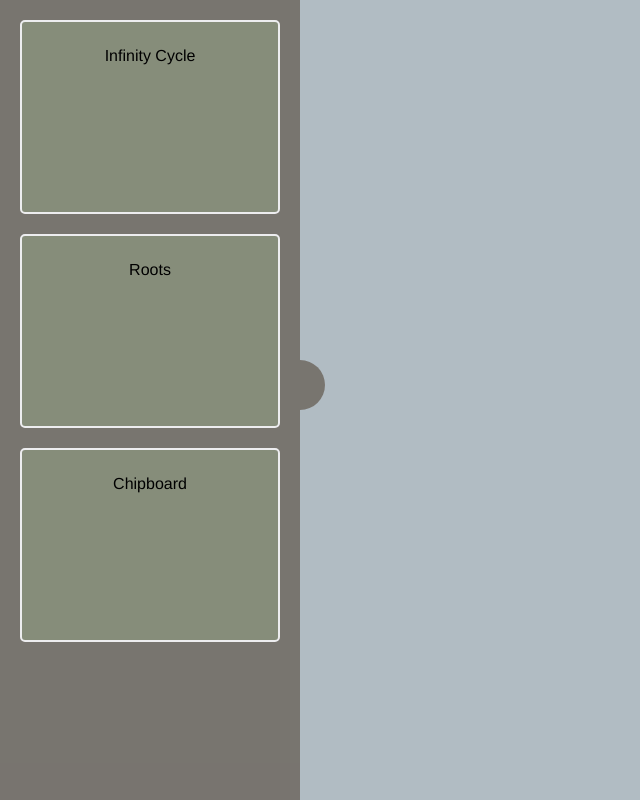
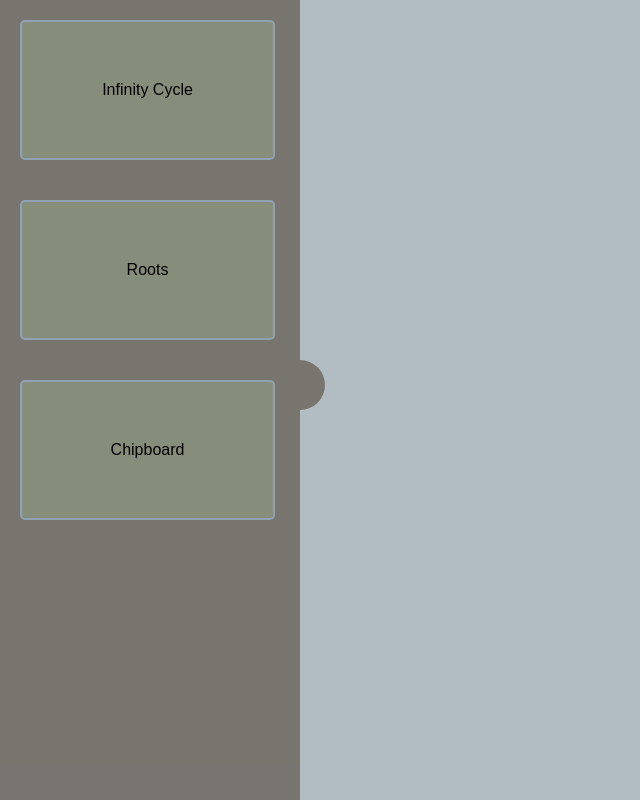
Before and after one commit to edwardsCam/generative, a React app: page / in a window 1280 px wide. Shown: the whole page, without its empty margins (0-640 px from the left). Built offline with nearby package versions, Linux system fonts and the light colour scheme.

Commit message:
added some focus styling to the controls

```diff
--- a/src/components/PatternTray.js
+++ b/src/components/PatternTray.js
@@ -21,7 +21,7 @@ export default class PatternTray extends React.Component {
   render() {
     return (
       <Tray side='left' isOpen={this.props.isOpen} >
-        <div className={styles.hoverIcon} onClick={this.props.onClickExpander} />
+        <button className={styles.hoverIcon} onClick={this.props.onClickExpander} />
         {this.props.isOpen && (
           <div className={styles.content}>
             { patternManifest.map(this.renderPatternSelector) }
--- a/src/components/PropsTray.js
+++ b/src/components/PropsTray.js
@@ -28,7 +28,7 @@ export default class PropsTray extends React.Component {
     const { pattern, isOpen, onClickExpander } = this.props;
     return pattern && (
       <Tray side='right' isOpen={isOpen} >
-        <div className={styles.hoverIcon} onClick={onClickExpander} />
+        <button className={styles.hoverIcon} onClick={onClickExpander} />
         {isOpen && (
           <div className={styles.content}>
             {pattern.propConfig.map(this.renderControl)}
--- a/src/components/Tray.scss
+++ b/src/components/Tray.scss
@@ -41,11 +41,13 @@
   min-height: 50px;
   cursor: pointer;
   background-color: rgba(107, 99, 91, 0.8);
+  border: none;
   transition-property: border-radius, right, margin-left, background-color, min-width, min-height, top;
   transition-duration: 0.4s, 0.4s, 0.4s, 0.1s, 0.1s, 0.1s, 0.1s;
   transition-timing-function: ease;
 
-  &:hover {
+  &:hover,
+  &:focus {
     min-width: 35px;
     min-height: 60px;
     top: 44%;
--- a/src/components/ui/PatternSelector/index.js
+++ b/src/components/ui/PatternSelector/index.js
@@ -12,12 +12,12 @@ export default class PatternSelector extends React.Component {
   render() {
     const { pattern } = this.props;
     return (
-      <div
+      <button
         className={styles.patternSelector}
         onClick={() => this.props.onSelectPattern(pattern)}
       >
         {pattern.name}
-      </div>
+      </button>
     );
   }
 }
--- a/src/components/ui/PatternSelector/index.scss
+++ b/src/components/ui/PatternSelector/index.scss
@@ -1,20 +1,22 @@
 .patternSelector {
-  transition-property: padding, height, font-size, background-color;
+  transition-property: padding, height, font-size, background-color, border;
   transition-duration: 0.2s;
   transition-timing-function: ease;
-  border: 2px solid #ededef;
+  border: 2px solid #8ea2b4;
   border-radius: 5px;
   background-color: rgba(169, 198, 149, 0.3);
   margin: 20px;
-  padding: 25px;
-  text-align: center;
   height: 140px;
+  width: 85%;
   cursor: pointer;
+  font-size: 16px;
 
-  &:hover {
-    padding: 15px;
-    height: 160px;
-    font-size: 20px;
+  &:hover,
+  &:focus {
+    border: 3px solid #ededef;
+    height: 150px;
+    font-size: 24px;
     background-color: rgba(169, 198, 149, 0.6);
+    outline: none;
   }
 }
```
